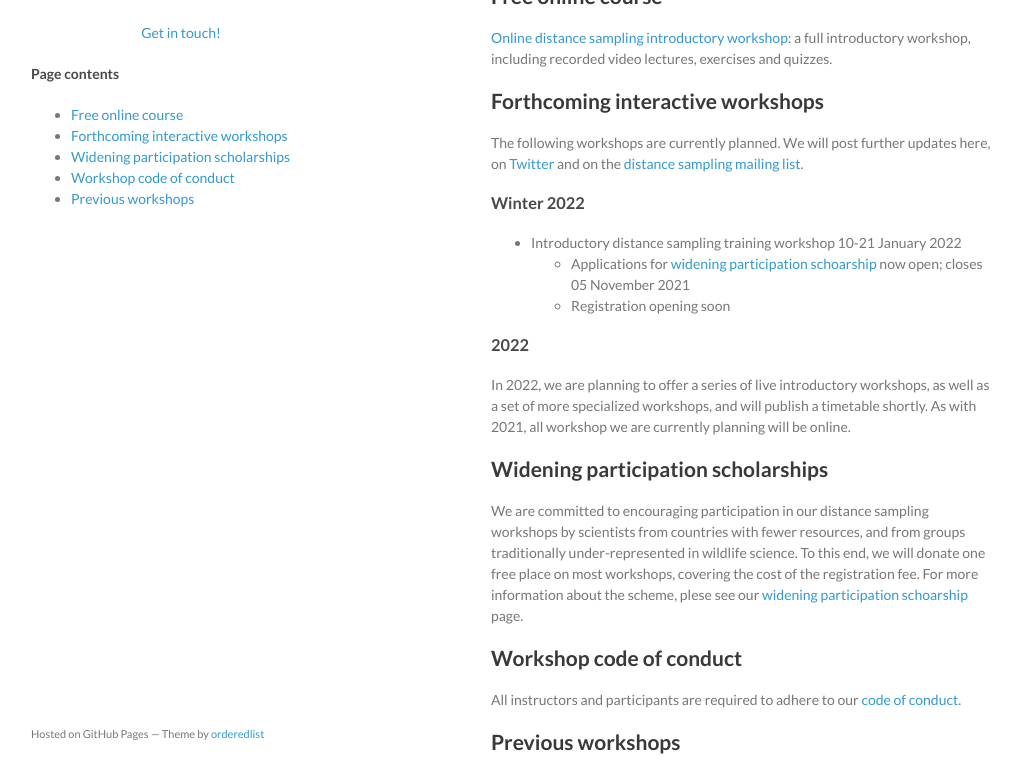
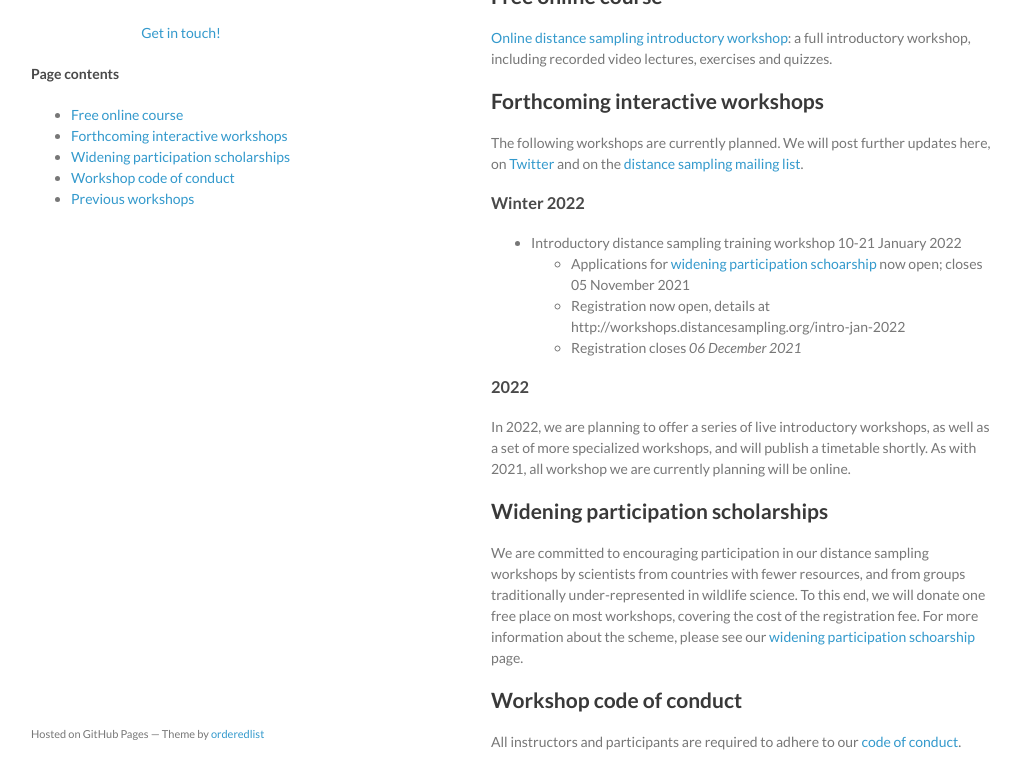
Before and after one commit to distanceworkshops/distanceworkshops.github.io, a Jekyll site: the page built from index.md, in a window 1280 px wide and 900 px high, cut to the strip 137-900 px from the top of the window. Shown: the whole strip, without its empty margins (129-1150 px from the left). Built offline with Jekyll 4.4.1, drawn with Linux system fonts in a browser that asks for light colours.

Commit message:
jan 2022 intro workshop registration opening

```diff
--- a/index.md
+++ b/index.md
@@ -21,7 +21,8 @@
 
 - Introductory distance sampling training workshop 10-21 January 2022
   - Applications for [widening participation schoarship](widening-participation) now open; closes 05 November 2021
-  - Registration opening soon
+  - Registration now open, details at http://workshops.distancesampling.org/intro-jan-2022
+  - Registration closes _06 December 2021_
 
 ### 2022
 
@@ -29,7 +30,7 @@
 
 ## Widening participation scholarships
 
-We are committed to encouraging participation in our distance sampling workshops by scientists from countries with fewer resources, and from groups traditionally under-represented in wildlife science. To this end, we will donate one free place on most workshops, covering the cost of the registration fee.  For more information about the scheme, plese see our [widening participation schoarship](widening-participation) page.
+We are committed to encouraging participation in our distance sampling workshops by scientists from countries with fewer resources, and from groups traditionally under-represented in wildlife science. To this end, we will donate one free place on most workshops, covering the cost of the registration fee.  For more information about the scheme, please see our [widening participation schoarship](widening-participation) page.
 
 ## Workshop code of conduct
 
```
